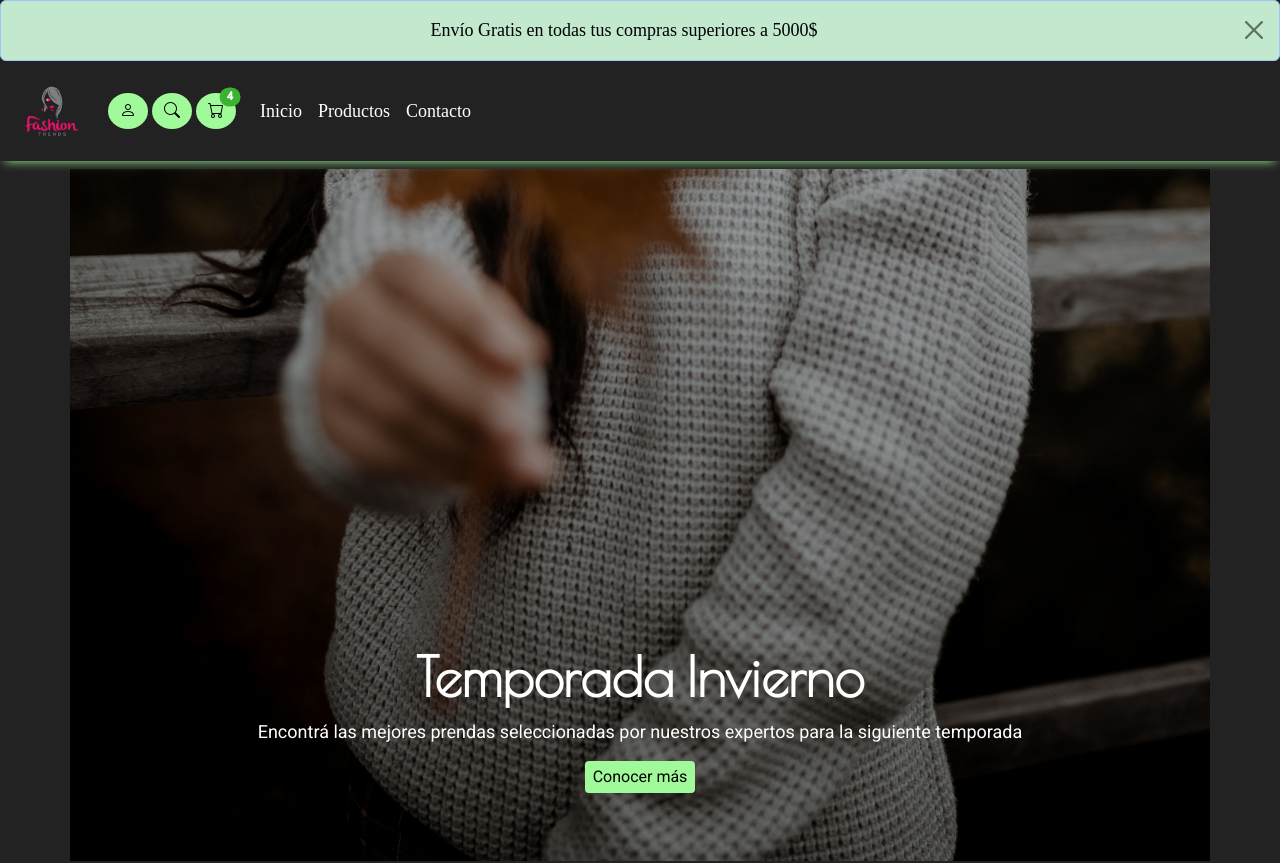
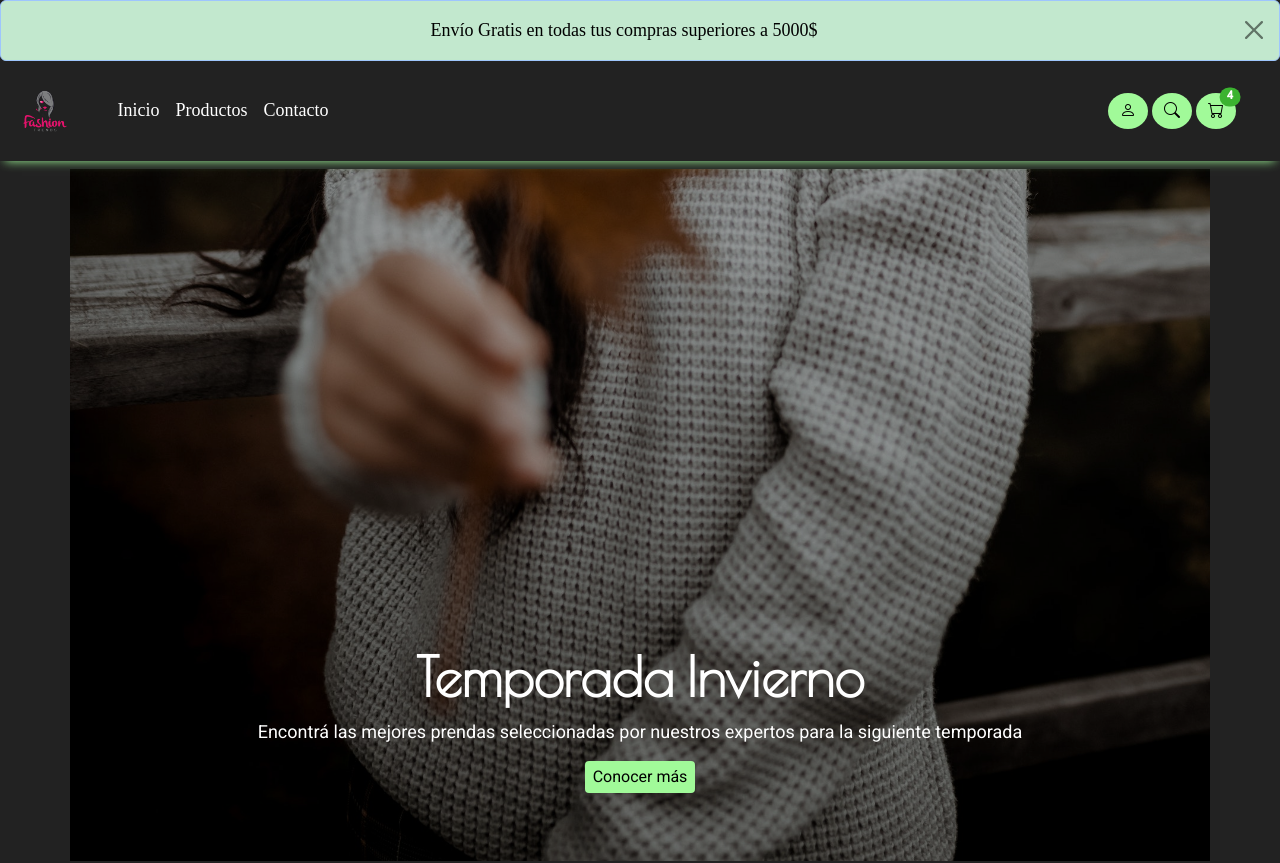
Before and after one commit to Gerschuk/proyecto-frontend-numen, a React (Create React App) app: page / in a window 1280 px wide. Shown: the top 863 px of the page. Built offline with nearby package versions, Linux system fonts and the light colour scheme.

Commit message:
Refactor(Navbar): Estilos Desktop
- Se refactorizó el componente Navbar para que se visualice correctamente en Tablet y Desktop

```diff
--- a/src/assets/componentes/navbar/Navbar.js
+++ b/src/assets/componentes/navbar/Navbar.js
@@ -15,10 +15,12 @@ function Navbar({ contenido }) {
     return (
         <nav className="navbar navbar-expand-lg">
             <div className="container-fluid">
-                <a className="navbar-brand" href="/index">
+                <a className="navbar-brand order-0" href="/index">
                     <img className="img-fluid" src={logo} alt="Fashion Trends logo"></img>
                 </a>
-                <div className="d-flex flex-row-reverse">
+
+
+                <div className="d-flex flex-row-reverse order-md-2">
                     <button className="navbar-toggler ms-4" type="button" data-bs-toggle="collapse" data-bs-target="#navbarNav" aria-controls="navbarNav" aria-expanded="false" aria-label="Toggle navigation">
                         <span className="navbar-toggler-icon"></span>
                     </button>
@@ -26,12 +28,12 @@ function Navbar({ contenido }) {
                     <Boton icono="buscar" circulo="true" />
                     <Boton icono="login" circulo="true" />
                 </div>
-                <div className="collapse navbar-collapse" id="navbarNav">
+                <div className="collapse navbar-collapse order-md-1" id="navbarNav">
                     <ul className="navbar-nav">
                         {listaEnlaces}
                     </ul>
+                    </div>
                 </div>
-            </div>
         </nav>
     )
 
--- a/src/assets/componentes/navbar/navbar.css
+++ b/src/assets/componentes/navbar/navbar.css
@@ -9,6 +9,7 @@
     box-shadow: 0px 5px 10px -5px var(--color-primario);
     height: var(--navbar-height);
 }
+
 .navbar-brand {
     width: var(--navbar-brand-width);
 }
@@ -31,4 +32,18 @@
 
 .navbar-collapse {
     padding-left: 1rem;
+    background-color: var(--color-fondo-body);
+    box-shadow: 0 6px 9px -5px var(--color-primario);
 }
+
+@media only screen and (min-width: 768px) {
+    .navbar .container-fluid>.d-flex {
+        width: 90%;
+        padding-right: 2rem;
+    }
+
+    .navbar-collapse {
+        padding-left: 1rem;
+        box-shadow: inherit;
+    }
+}
```
